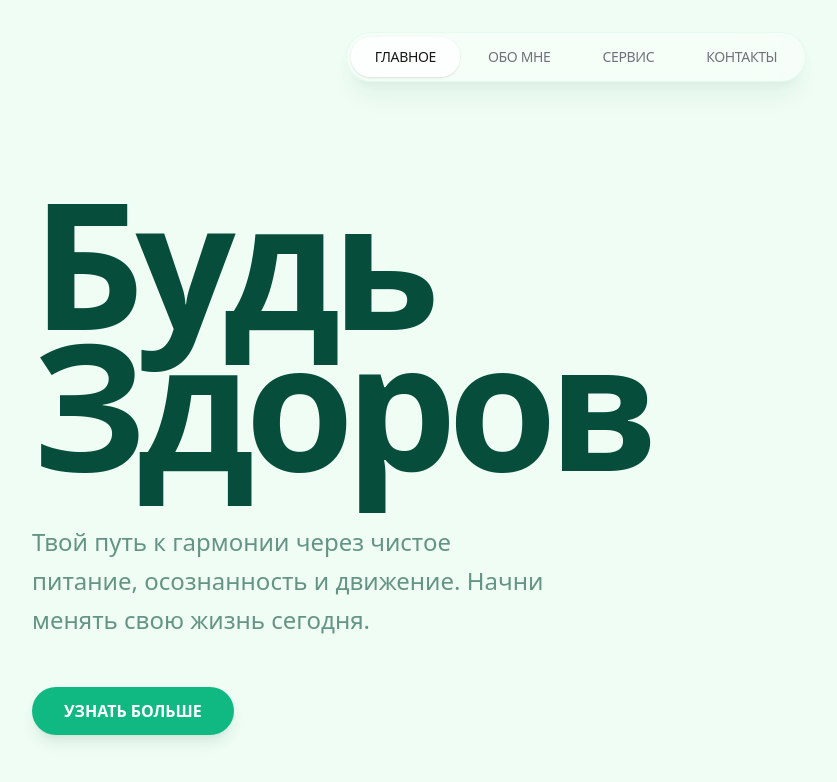
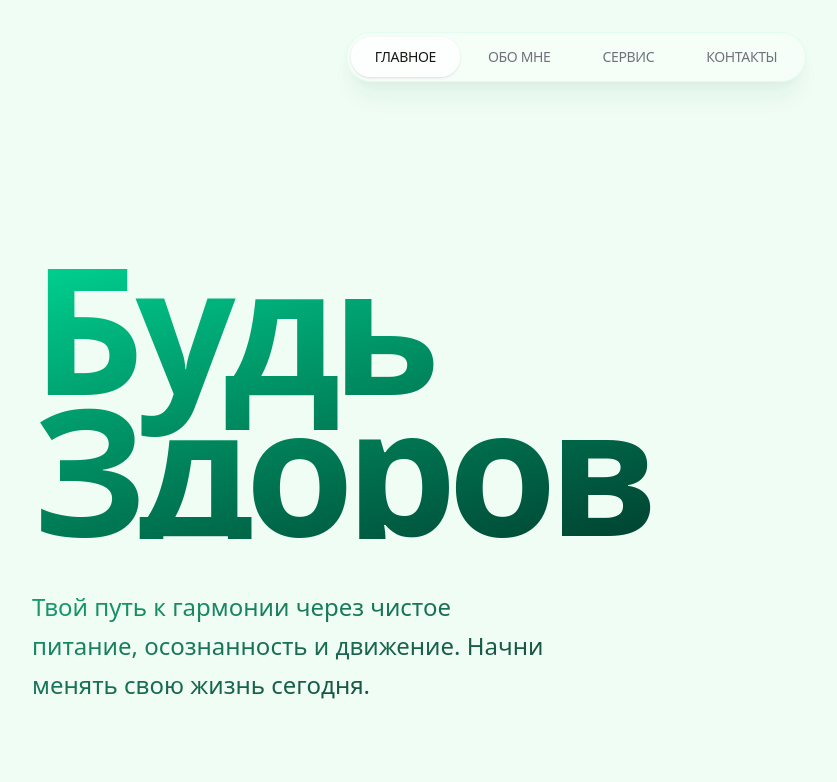
Before and after one commit to Noh-sh/bud-zdorov-, a Next.js app: page / in a window 1280 px wide. Shown: the top 782 px of the page, without its empty margins (64-901 px from the left). Built offline with nearby package versions, Linux system fonts and the light colour scheme; a web font is replaced by a local one.

Commit message:
zamenil privestvennuyu nadpis na glavnoy

```diff
--- a/src/app/page.tsx
+++ b/src/app/page.tsx
@@ -4,19 +4,13 @@ export default function Home() {
   return (
     <div className="flex-1 flex flex-col justify-end p-12 lg:p-24 animate-fade">
       <div className="max-w-4xl animate-slide-up">
-        <h1 className="font-playfair text-7xl lg:text-[11rem] font-black tracking-[-0.05em] text-foreground leading-[0.8] mb-12">
+        <h1 className="font-playfair text-7xl lg:text-[11rem] font-black tracking-[-0.05em] leading-[0.8] mb-12 bg-gradient-to-br from-emerald-400 via-emerald-700 to-emerald-950 bg-clip-text text-transparent">
           Будь<br />Здоров
         </h1>
-        <p className="text-xl lg:text-2xl font-medium text-foreground/60 max-w-lg leading-relaxed">
+        <p className="text-xl lg:text-2xl font-medium max-w-lg leading-relaxed bg-gradient-to-br from-emerald-600 to-emerald-950 bg-clip-text text-transparent opacity-90 font-outfit">
           Твой путь к гармонии через чистое питание,
           осознанность и движение. Начни менять свою жизнь сегодня.
         </p>
-
-        <div className="mt-12 flex gap-4">
-          <button className="px-8 py-3 bg-primary text-white font-bold rounded-full hover:bg-emerald-600 transition-all shadow-lg shadow-emerald-900/10 active:scale-95">
-            УЗНАТЬ БОЛЬШЕ
-          </button>
-        </div>
       </div>
     </div>
   );
```
